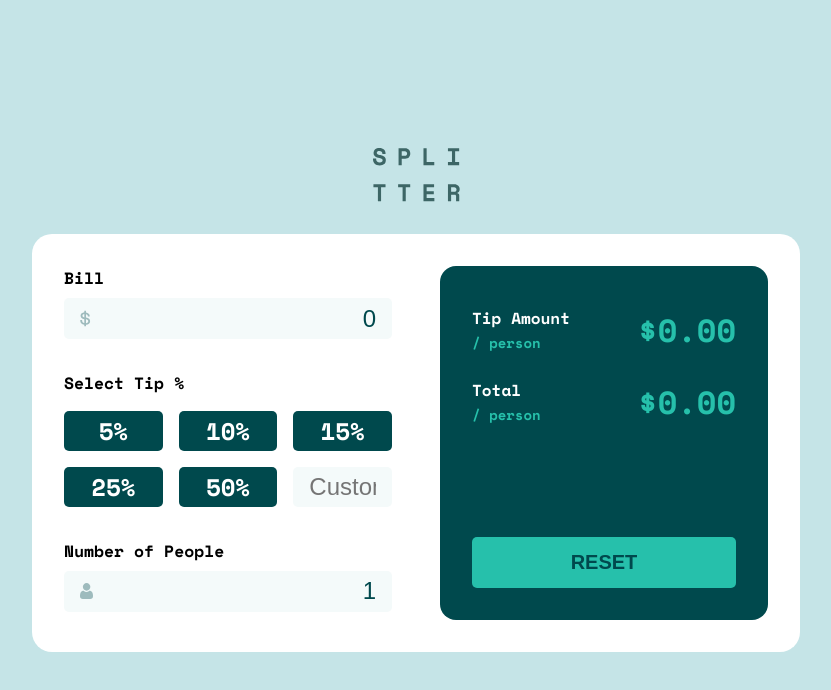
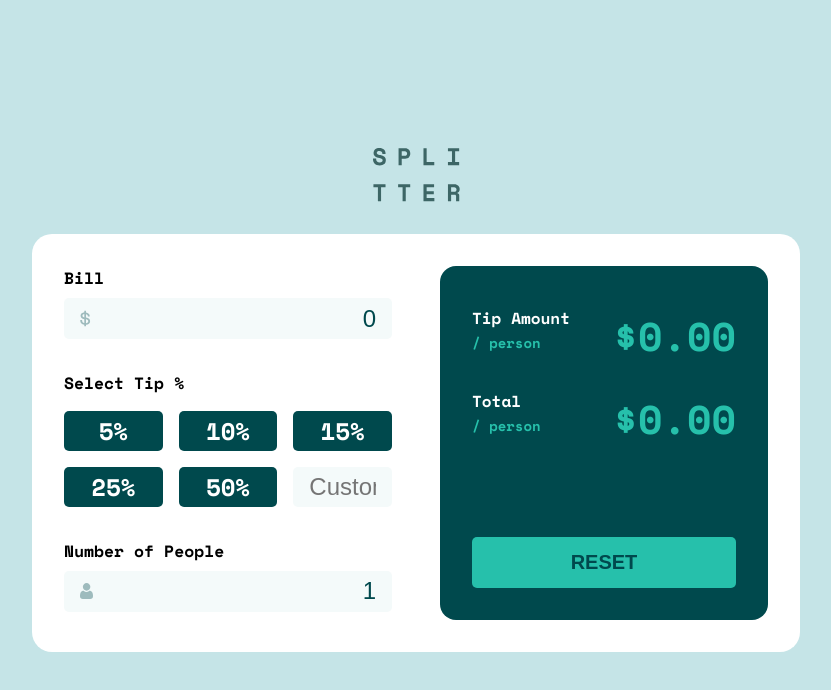
Before and after one commit to juan-galdino/tips-calculator, an Angular app: page / in a window 1280 px wide. Shown: the top 690 px of the page, without its empty margins (224-1055 px from the left). Built offline with nearby package versions, Linux system fonts and the light colour scheme.

Commit message:
:lipstick: Responsive price font size

```diff
--- a/src/app/result/result.component.css
+++ b/src/app/result/result.component.css
@@ -31,7 +31,7 @@ span {
 }
 
 .container__money {
-  font-size: 2rem;
+  font-size: clamp(2rem, 4vw, 2.5rem);
 }
 
 button {
```
